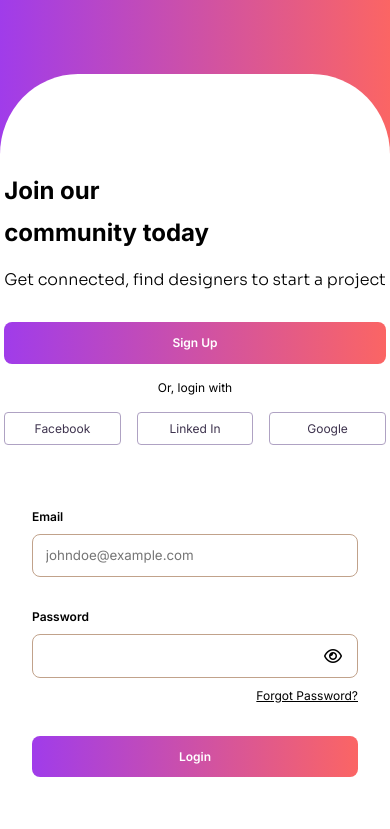
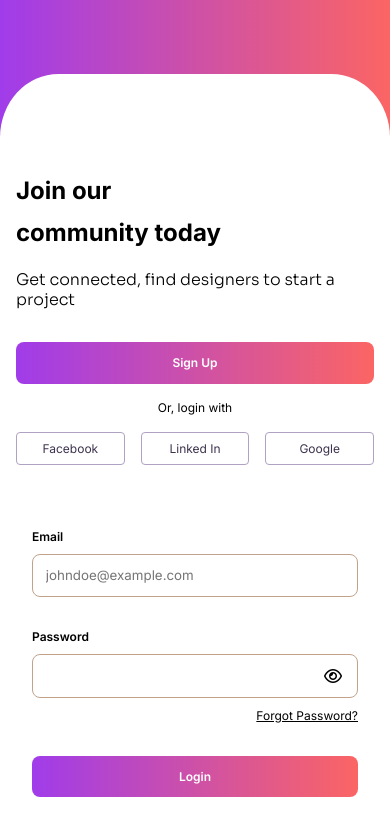
Before and after one commit to radenrinoto/login, a plain HTML site: page index.html in a window 390 px wide. Shown: the part 118-947 px from the top of the page. Drawn offline with Linux system fonts and the light colour scheme.

Commit message:
feat(FSB3-2):Responsive Login Page - add padding to .join class

```diff
--- a/assets/css/mobile.css
+++ b/assets/css/mobile.css
@@ -68,8 +68,10 @@
   }
   .join {
     background-color: white;
-    border-radius: 20% 20% 0 0;
+    border-radius: 15% 15% 0 0;
     width: 100%;
+    padding-left: 1rem;
+    padding-right: 1rem;
     padding-bottom: 2rem;
     margin-top: 12rem;
   }
```
